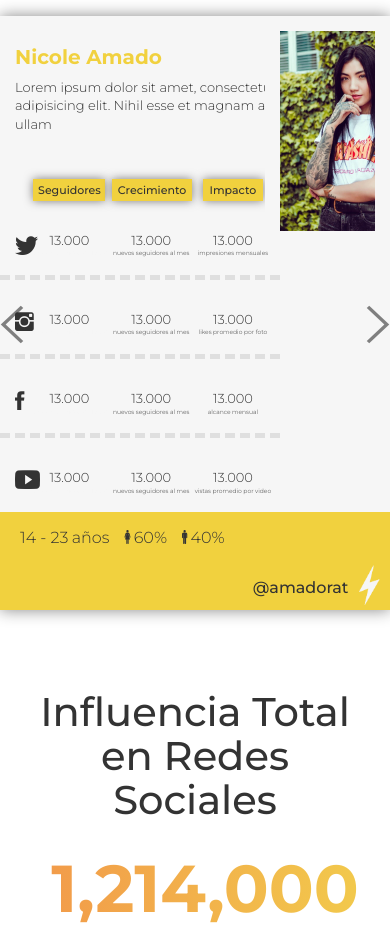
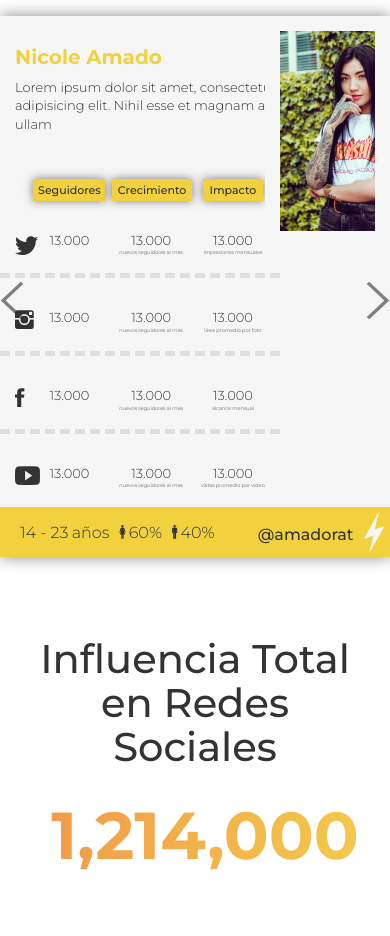
Before and after one commit to jorgeduardos/TravesiaSite, a PHP site: page / in a window 390 px wide. Shown: the part 1252-2188 px from the top of the page. Run offline with PHP 8.4, Linux system fonts and the light colour scheme; style sheets or scripts are compiled from the project's sources; some libraries are stand-ins or nearby versions.

Commit message:
fixing querys

```diff
--- a/resources/css/querys.css
+++ b/resources/css/querys.css
@@ -257,7 +257,7 @@
 	}
 
 	.pSmall{
-		font-size: 6px;
+		font-size: 5px;
 	}
 
 	.bkgBlack img{
@@ -295,7 +295,7 @@
 	}
 
 	.profileRowLast .col-xs-12 div{
-		margin-right: 15px;
+		margin-right: 10px;
 		margin-top: 15px;
 	}
 
@@ -363,7 +363,7 @@
 
 }
 
-@media only screen and (max-width: 375px) and (-webkit-device-pixel-ratio: 2){
+@media only screen and (max-width: 375px){
 
     .bkgBlack img{
     	height: 150px;
@@ -380,7 +380,7 @@
 
 }
 
-@media only screen and (max-width: 320px) and (-webkit-device-pixel-ratio: 2){
+@media only screen and (max-width: 320px){
 
 	body{
 		font-size: 15px;
```
